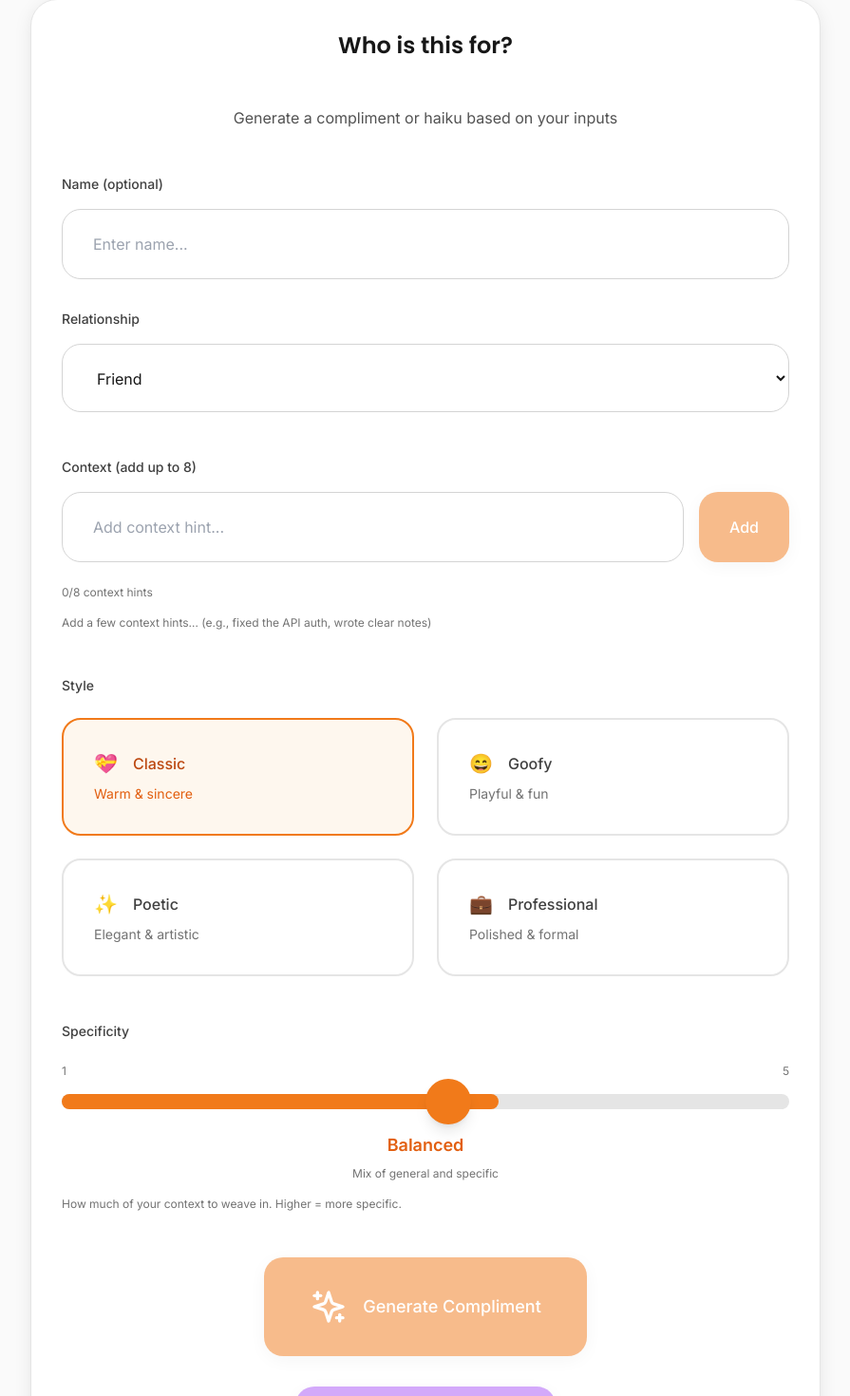
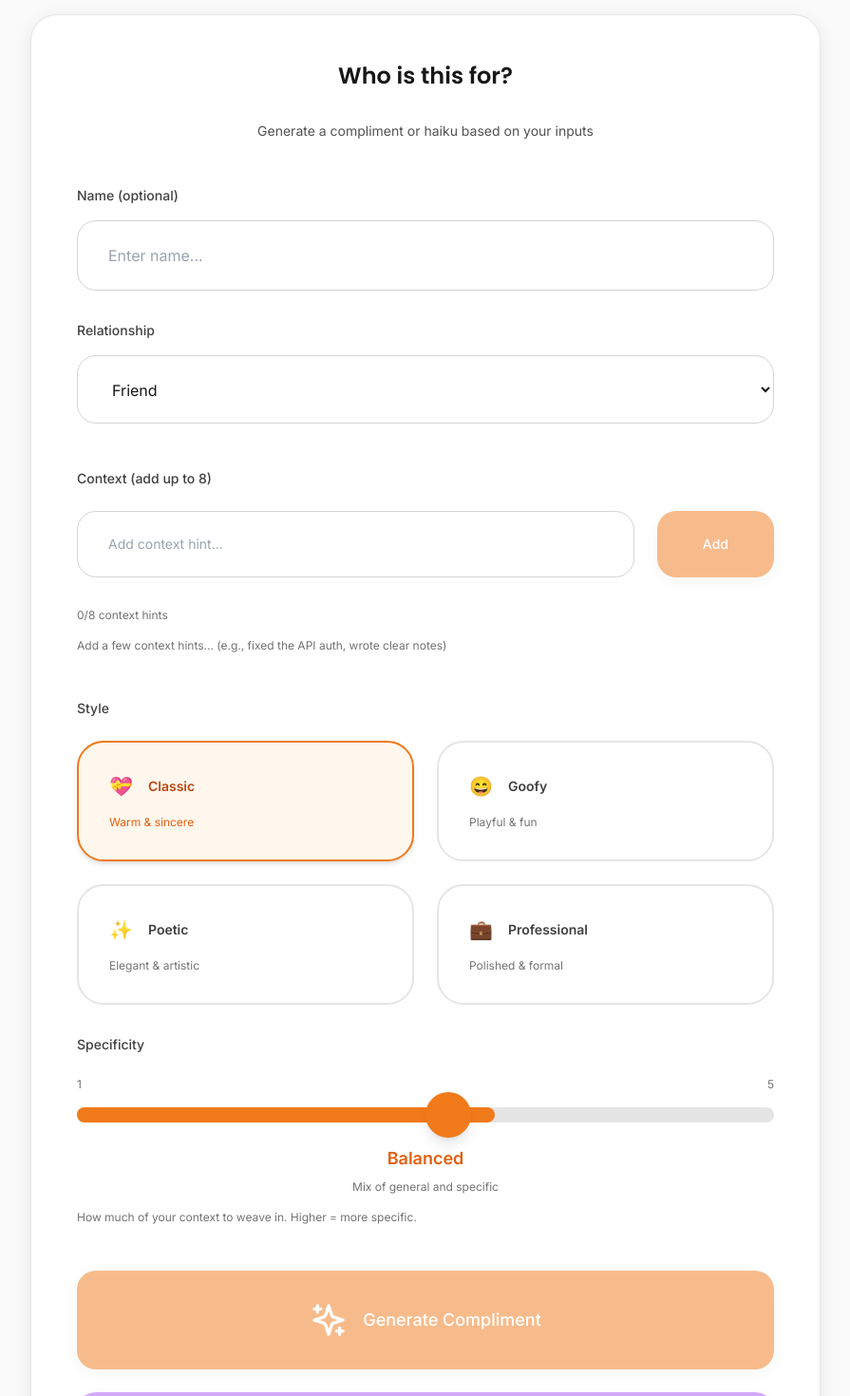
Before and after one commit to rahulrc/ai-compliment-haiku, a React (Vite) app: page / in a window 1280 px wide. Shown: the part 98-1568 px from the top of the page at 95% size, without its empty margins (192-1087 px from the left). Built offline with nearby package versions, Linux system fonts and the light colour scheme.

Commit message:
Complete mobile-first redesign: Fix button layouts, improve spacing, optimize forms, and create polished mobile experience

```diff
--- a/src/components/ContextChips.tsx
+++ b/src/components/ContextChips.tsx
@@ -21,38 +21,38 @@
   }
 
   return (
-    <div className="space-y-3">
-      {/* Input */}
-      <form onSubmit={handleSubmit} className="flex gap-2">
+    <div className="space-y-4">
+      {/* Input Form */}
+      <form onSubmit={handleSubmit} className="flex flex-col sm:flex-row gap-3">
         <input
           type="text"
           value={inputValue}
           onChange={(e) => setInputValue(e.target.value)}
           placeholder="Add context hint..."
-          className="bubble-input flex-1 text-sm sm:text-base"
+          className="bubble-input flex-1 text-sm"
           disabled={context.length >= maxCount}
         />
         <button
           type="submit"
           disabled={!inputValue.trim() || context.length >= maxCount}
-          className="bubble-button px-3 sm:px-4 py-2 text-sm sm:text-base disabled:opacity-50 disabled:cursor-not-allowed"
+          className="bubble-button px-6 py-3 text-sm font-medium disabled:opacity-50 disabled:cursor-not-allowed whitespace-nowrap"
         >
           Add
         </button>
       </form>
 
-      {/* Chips */}
+      {/* Chips Display */}
       {context.length > 0 && (
         <div className="flex flex-wrap gap-2">
           {context.map((item, index) => (
             <div
               key={index}
-              className="flex items-center space-x-2 px-3 py-1.5 bg-primary-100 dark:bg-primary-900 text-primary-700 dark:text-primary-300 rounded-full text-sm"
+              className="flex items-center space-x-2 px-3 py-2 bg-primary-100 dark:bg-primary-900 text-primary-700 dark:text-primary-300 rounded-full text-sm"
             >
-              <span>{item}</span>
+              <span className="max-w-[120px] truncate">{item}</span>
               <button
                 onClick={() => onRemove(index)}
-                className="text-primary-500 hover:text-primary-700 dark:hover:text-primary-200 transition-colors duration-200"
+                className="text-primary-500 hover:text-primary-700 dark:hover:text-primary-200 transition-colors duration-200 flex-shrink-0"
                 aria-label={`Remove ${item}`}
               >
                 ×
--- a/src/components/StyleSelector.tsx
+++ b/src/components/StyleSelector.tsx
@@ -34,20 +34,21 @@
   ]
 
   return (
-    <div className="grid grid-cols-2 gap-2 sm:gap-3">
+    <div className="grid grid-cols-2 gap-3">
       {styles.map((style) => (
         <button
           key={style.value}
           onClick={() => onChange(style.value)}
-          className={`p-3 sm:p-4 rounded-lg border-2 text-left transition-all duration-200 ${
+          className={`relative p-4 rounded-xl border-2 text-left transition-all duration-200 min-h-[80px] ${
             value === style.value
-              ? 'border-primary-500 bg-primary-50 dark:bg-primary-900/20'
-              : 'border-surface-200 dark:border-surface-600 hover:border-surface-300 dark:hover:border-surface-500'
+              ? 'border-primary-500 bg-primary-50 dark:bg-primary-900/20 shadow-md'
+              : 'border-surface-200 dark:border-surface-600 hover:border-surface-300 dark:hover:border-surface-500 bg-white dark:bg-surface-800'
           }`}
         >
-          <div className="flex items-center space-x-2 mb-1">
-            <span className="text-lg sm:text-xl">{style.icon}</span>
-            <span className={`font-medium text-sm sm:text-base ${
+          <div className="flex flex-col h-full">
+            <div className="flex items-center space-x-2 mb-2">
+              <span className="text-xl">{style.icon}</span>
+              <span className={`font-semibold text-sm leading-tight ${
                 value === style.value
                   ? 'text-primary-700 dark:text-primary-300'
                   : 'text-surface-700 dark:text-surface-300'
@@ -55,13 +56,14 @@
                 {style.label}
               </span>
             </div>
-          <div className={`text-xs sm:text-sm ${
+            <div className={`text-xs leading-tight ${
               value === style.value
                 ? 'text-primary-600 dark:text-primary-400'
                 : 'text-surface-500 dark:text-surface-400'
             }`}>
               {style.description}
             </div>
+          </div>
         </button>
       ))}
     </div>
--- a/src/pages/Generator.tsx
+++ b/src/pages/Generator.tsx
@@ -222,25 +222,25 @@
   }
 
   return (
-    <div className="max-w-4xl mx-auto px-3 sm:px-4 lg:px-8 py-4 sm:py-6 lg:py-8">
+    <div className="max-w-4xl mx-auto px-4 py-6">
       <motion.div
         initial={{ opacity: 0, y: 20 }}
         animate={{ opacity: 1, y: 0 }}
         transition={{ duration: 0.5 }}
-        className="space-y-6 sm:space-y-8"
+        className="space-y-6"
       >
         {/* Hero Card */}
-        <div className="bubble-card p-4 sm:p-6 lg:p-8">
-          <h2 className="text-xl sm:text-2xl font-display font-semibold text-center mb-4 sm:mb-6">
+        <div className="bubble-card p-6">
+          <h2 className="text-2xl font-display font-semibold text-center mb-4">
             Who is this for?
           </h2>
-          <p className="text-center text-surface-600 dark:text-surface-400 mb-4 sm:mb-6 text-sm sm:text-base">
+          <p className="text-center text-surface-600 dark:text-surface-400 mb-6 text-sm">
             Generate a compliment or haiku based on your inputs
           </p>
 
-          <div className="space-y-4 sm:space-y-6">
+          <div className="space-y-6">
             {/* Name and Relationship */}
-            <div className="grid grid-cols-1 gap-4">
+            <div className="space-y-4">
               <div>
                 <label className="block text-sm font-medium text-surface-700 dark:text-surface-300 mb-2">
                   Name (optional)
@@ -280,7 +280,7 @@
 
             {/* Context Input */}
             <div>
-              <label className="block text-sm font-medium text-surface-700 dark:text-surface-300 mb-2">
+              <label className="block text-sm font-medium text-surface-700 dark:text-surface-300 mb-3">
                 Context (add up to 8)
               </label>
               <ContextChips
@@ -295,7 +295,7 @@
             </div>
 
             {/* Style and Specificity */}
-            <div className="grid grid-cols-1 gap-4 sm:gap-6">
+            <div className="space-y-4">
               <div>
                 <label className="block text-sm font-medium text-surface-700 dark:text-surface-300 mb-3">
                   Style
@@ -322,21 +322,21 @@
 
             {/* Generate Buttons */}
             <div className="text-center space-y-4">
-              <div className="flex flex-col items-center justify-center gap-3 sm:gap-4">
+              <div className="space-y-3">
                 <button
                   onClick={() => handleGenerate('compliment')}
                   disabled={status === 'loading' || inputs.context.length === 0}
                   onKeyPress={handleKeyPress}
-                  className="bubble-button disabled:opacity-50 disabled:cursor-not-allowed text-base sm:text-lg px-4 sm:px-6 py-3 sm:py-4 w-full sm:w-auto"
+                  className="bubble-button w-full text-lg px-6 py-4 disabled:opacity-50 disabled:cursor-not-allowed"
                 >
                   {status === 'loading' && inputs.generationType === 'compliment' ? (
-                    <div className="flex items-center space-x-2">
-                      <RefreshCw className="w-4 h-4 sm:w-5 sm:h-5 animate-spin" />
+                    <div className="flex items-center justify-center space-x-2">
+                      <RefreshCw className="w-5 h-5 animate-spin" />
                       <span>Generating...</span>
                     </div>
                   ) : (
-                    <div className="flex items-center space-x-2">
-                      <Sparkles className="w-4 h-4 sm:w-5 sm:h-5" />
+                    <div className="flex items-center justify-center space-x-2">
+                      <Sparkles className="w-5 h-5" />
                       <span>Generate Compliment</span>
                     </div>
                   )}
@@ -345,23 +345,23 @@
                 <button
                   onClick={() => handleGenerate('haiku')}
                   disabled={status === 'loading' || inputs.context.length === 0}
-                  className="bubble-button bg-purple-500 hover:bg-purple-600 disabled:opacity-50 disabled:cursor-not-allowed text-base sm:text-lg px-4 sm:px-6 py-3 sm:py-4 w-full sm:w-auto"
+                  className="bubble-button bg-purple-500 hover:bg-purple-600 disabled:opacity-50 disabled:cursor-not-allowed w-full text-lg px-6 py-4"
                 >
                   {status === 'loading' && inputs.generationType === 'haiku' ? (
-                    <div className="flex items-center space-x-2">
-                      <RefreshCw className="w-4 h-4 sm:w-5 sm:h-5 animate-spin" />
+                    <div className="flex items-center justify-center space-x-2">
+                      <RefreshCw className="w-5 h-5 animate-spin" />
                       <span>Generating...</span>
                     </div>
                   ) : (
-                    <div className="flex items-center space-x-2">
-                      <span className="text-xl sm:text-2xl">🌸</span>
+                    <div className="flex items-center justify-center space-x-2">
+                      <span className="text-2xl">🌸</span>
                       <span>Generate Haiku</span>
                     </div>
                   )}
                 </button>
               </div>
 
-              <p className="text-xs sm:text-sm text-surface-500 dark:text-surface-400">
+              <p className="text-sm text-surface-500 dark:text-surface-400">
                 Choose whether to generate a compliment or a haiku based on your inputs
               </p>
             </div>
```
Also changed, not shown: src/components/Header.tsx (+15 -15 lines). Lines whose indentation alone changed are shown as unchanged.
